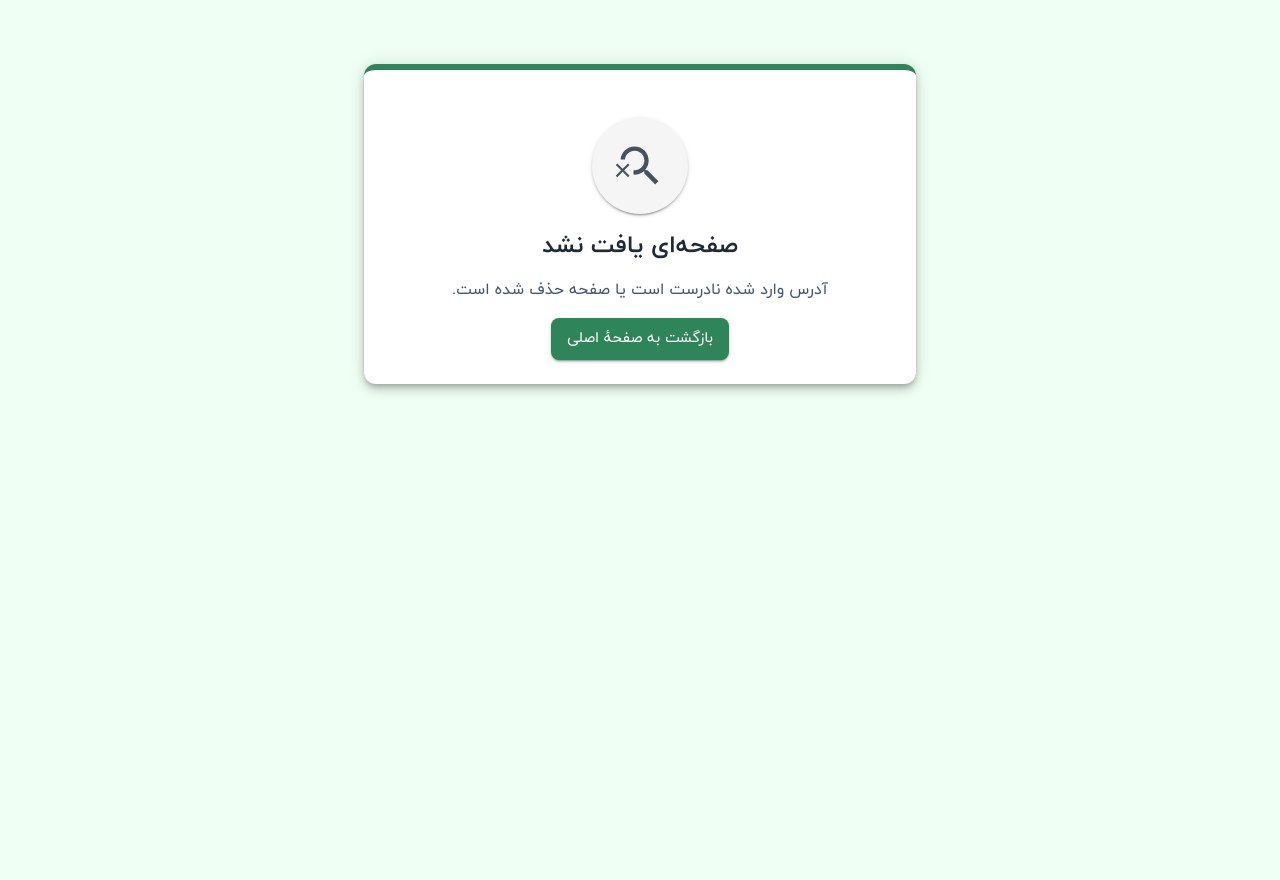
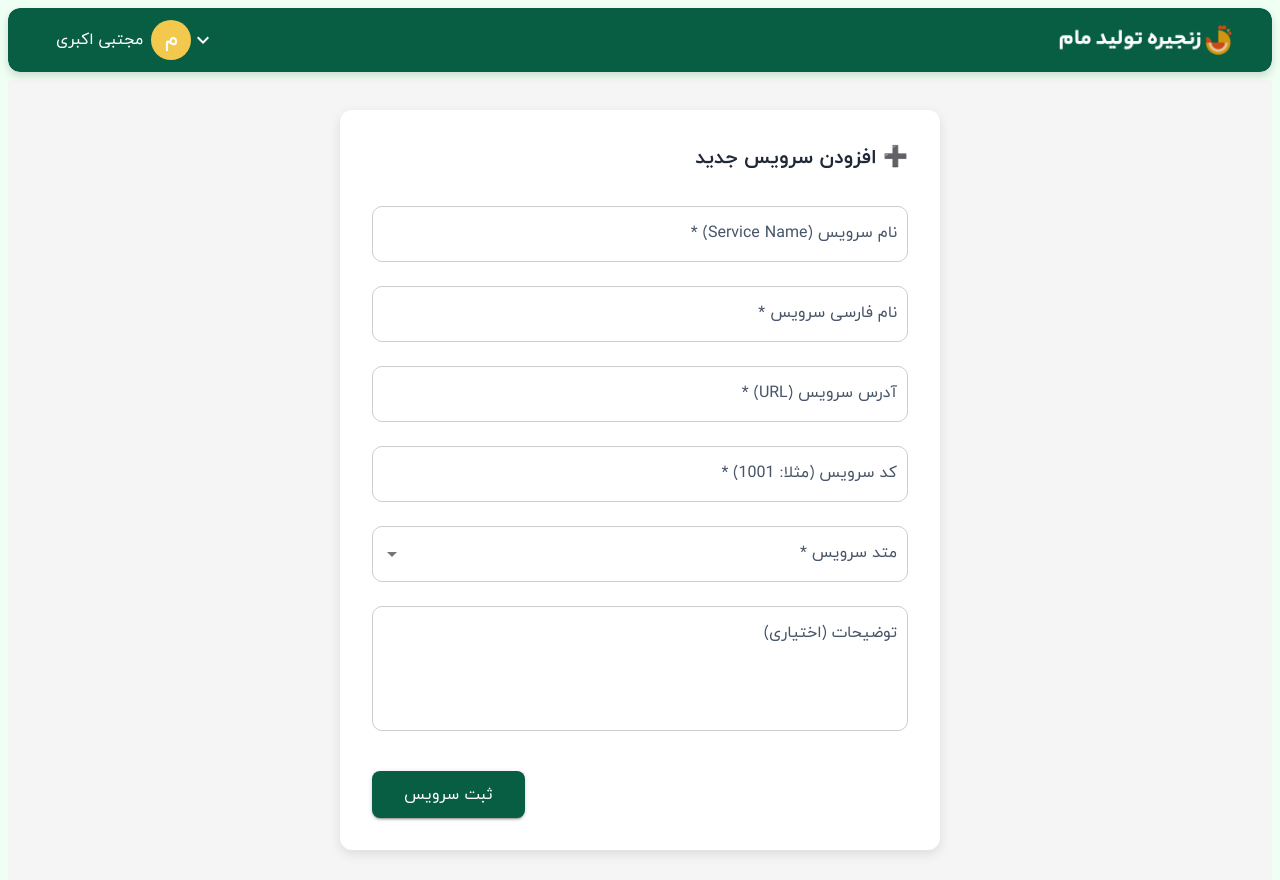
Before and after one commit to SeyedAb2/usermanagement_mockup_react, a React (Vite) app: page /add-service in a window 1280 px wide. Before the commit the page ends 800 px from the top, so only its background shows below. Built offline with nearby package versions, Linux system fonts and the light colour scheme.

Commit message:
update code

```diff
--- a/src/app/providers/AppRouterProvider.tsx
+++ b/src/app/providers/AppRouterProvider.tsx
@@ -13,6 +13,7 @@ const AddPersonnel = lazy(() => import("../../pages/AddPersonnel/AddPersonnel"))
 const UserAccessManagement = lazy(() => import("../../pages/UserAccessManagement/UserAccessManagement"));
 const CategoryPage = lazy(() => import("../../pages/CategoryPage/CategoryPage"));
 const AddPage = lazy(() => import("../../pages/AddPage/AddPage"));
+const AddService = lazy(() => import("../../pages/AddService/AddService"));
 
 const router = createBrowserRouter([
   {
@@ -29,6 +30,7 @@ const router = createBrowserRouter([
       { path: "access-role", element: <UserAccessManagement /> },
       { path: "category-page", element: <CategoryPage /> },
       { path: "add-page", element: <AddPage /> },
+      { path: "add-service", element: <AddService /> },
     ],
   },
 ]);
--- /dev/null
+++ b/src/pages/AddService/AddService.tsx
@@ -0,0 +1,277 @@
+// AddService.jsx (نسخه جدید)
+import {
+  Box,
+  Button,
+  TextField,
+  Typography,
+  MenuItem,
+  ListSubheader,
+} from "@mui/material";
+import { useForm, Controller } from "react-hook-form";
+import { yupResolver } from "@hookform/resolvers/yup";
+import * as yup from "yup";
+import { useNavigate } from "react-router";
+import { toast } from "react-toastify";
+import "react-toastify/dist/ReactToastify.css";
+// فرض بر وجود این فایل
+import { LabelPosition } from "../../shared/utils/textFieldLabelStyleConfig";
+
+
+// =================================================================
+// 0. 💾 داده‌های ساختگی (Mock Data)
+// =================================================================
+
+const mockServiceMethods = [
+  { id: 'POST', name: 'POST', color: '#f57c00' }, // نارنجی
+  { id: 'GET', name: 'GET', color: '#064b35' },   // سبز تیره
+  { id: 'PUT', name: 'PUT', color: '#1976d2' },   // آبی
+  { id: 'PATCH', name: 'PATCH', color: '#8e24aa' }, // بنفش
+  { id: 'DELETE', name: 'DELETE', color: '#d32f2f' }, // قرمز
+];
+
+
+// =================================================================
+// 1. ✅ ولیدیشن (Yup Schema)
+// =================================================================
+const schema = yup.object({
+  serviceName: yup.string().required("نام سرویس (انگلیسی) الزامی است"),
+  serviceFaName: yup.string().required("نام فارسی سرویس الزامی است"),
+  description: yup.string().nullable(),
+  serviceUrl: yup.string().required("آدرس سرویس الزامی است"),
+  serviceMethod: yup.string().oneOf(
+      mockServiceMethods.map(m => m.id),
+      "متد سرویس نامعتبر است"
+  ).required("متد سرویس الزامی است"),
+  serviceCode: yup.string().required("کد سرویس الزامی است"),
+});
+
+
+// =================================================================
+// 2. 🚀 تعریف کامپوننت
+// =================================================================
+export default function AddService() {
+  const navigate = useNavigate();
+
+  const {
+    handleSubmit,
+    control,
+    formState: { errors },
+    reset,
+  } = useForm({
+    resolver: yupResolver(schema),
+    mode: "onChange",
+    defaultValues: {
+      serviceName: "",
+      serviceFaName: "",
+      description: "",
+      serviceUrl: "",
+      serviceMethod: "",
+      serviceCode: "",
+    }
+  });
+
+  // 💡 این تابع در عمل داده‌های سرویس جدید را به API ارسال می‌کند.
+  const onSubmit = () => {
+    // console.log("Add Service Form Data:", data);
+    toast.success("سرویس جدید با موفقیت اضافه شد!");
+    reset();
+    setTimeout(() => navigate("/"), 1500); // بازگشت به صفحه اصلی یا لیست سرویس‌ها
+  };
+
+  // 💡 استایل‌های مشترک برای TextField و Select برای یکپارچگی Label Position
+  const commonInputSx = {
+    "& .MuiOutlinedInput-root": {
+        borderRadius: "10px",
+        "& fieldset": { borderColor: "#ccc" },
+        "&:hover fieldset": { borderColor: "#085E42" },
+        "&.Mui-focused fieldset": { borderColor: "#085E42" },
+    },
+    // فرض بر این است که LabelPosition تابع استایل‌دهی RTL را اعمال می‌کند
+    ...LabelPosition({ right: 25, rightActive: 30 }),
+  };
+
+
+  return (
+    <Box
+      sx={{
+        bgcolor: "#f5f5f5",
+        minHeight: "100vh",
+        display: "flex",
+        justifyContent: "center",
+        alignItems: "center",
+        p: 3,
+        direction: "rtl", // برای اطمینان از راست به چپ بودن کلی فرم
+      }}
+    >
+      <Box
+        component="form"
+        onSubmit={handleSubmit(onSubmit)}
+        sx={{
+          bgcolor: "#fff",
+          p: 4,
+          borderRadius: "12px",
+          width: "100%",
+          maxWidth: 600,
+          boxShadow: "0 4px 12px rgba(0,0,0,0.1)",
+          display: "flex",
+          flexDirection: "column",
+          gap: 3,
+        }}
+      >
+        <Typography
+          variant="h6"
+          sx={{ fontWeight: "bold", mb: 1, textAlign: "right" }}
+        >
+          ➕ افزودن سرویس جدید
+        </Typography>
+
+        {/* 1. 🔹 نام سرویس (انگلیسی - اجباری) */}
+        <Controller
+          name="serviceName"
+          control={control}
+          render={({ field }) => (
+            <TextField
+              {...field}
+              label="نام سرویس (Service Name) *"
+              fullWidth
+              error={!!errors.serviceName}
+              helperText={errors.serviceName?.message}
+              variant="outlined"
+              sx={commonInputSx}
+            />
+          )}
+        />
+
+        {/* 2. 🔹 نام فارسی سرویس (اجباری) */}
+        <Controller
+          name="serviceFaName"
+          control={control}
+          render={({ field }) => (
+            <TextField
+              {...field}
+              label="نام فارسی سرویس *"
+              fullWidth
+              error={!!errors.serviceFaName}
+              helperText={errors.serviceFaName?.message}
+              variant="outlined"
+              sx={commonInputSx}
+            />
+          )}
+        />
+
+        {/* 3. 🔹 آدرس سرویس (اجباری) */}
+        <Controller
+          name="serviceUrl"
+          control={control}
+          render={({ field }) => (
+            <TextField
+              {...field}
+              label="آدرس سرویس (URL) *"
+              fullWidth
+              error={!!errors.serviceUrl}
+              helperText={errors.serviceUrl?.message}
+              variant="outlined"
+              sx={commonInputSx}
+            />
+          )}
+        />
+
+        {/* 4. 🔹 کد سرویس (اجباری) */}
+        <Controller
+          name="serviceCode"
+          control={control}
+          render={({ field }) => (
+            <TextField
+              {...field}
+              label="کد سرویس (مثلا: 1001) *"
+              fullWidth
+              error={!!errors.serviceCode}
+              helperText={errors.serviceCode?.message}
+              variant="outlined"
+              sx={commonInputSx}
+            />
+          )}
+        />
+
+        {/* 5. 🔹 متد سرویس (اجباری - Single Select) */}
+        <Controller
+          name="serviceMethod"
+          control={control}
+          render={({ field }) => (
+            <TextField
+              {...field}
+              select
+              label="متد سرویس *"
+              fullWidth
+              error={!!errors.serviceMethod}
+              helperText={errors.serviceMethod?.message}
+              variant="outlined"
+              sx={commonInputSx}
+              // ✅ اضافه کردن InputLabelProps برای راست به چپ کردن Label در حالت انتخاب نشده
+              InputLabelProps={{
+                sx: { right: 0, left: "auto" },
+              }}
+            >
+              <ListSubheader sx={{ textAlign: 'right', fontWeight: 'bold' }}>انتخاب متد:</ListSubheader>
+              {mockServiceMethods.map((method) => (
+                <MenuItem
+                  key={method.id}
+                  value={method.id}
+                  sx={{ justifyContent: 'flex-end' }}
+                >
+                  <Box
+                    sx={{
+                      fontWeight: 'bold',
+                      fontSize: '0.9rem',
+                      color: 'white',
+                      bgcolor: method.color,
+                      p: '2px 8px',
+                      borderRadius: '4px'
+                    }}
+                  >
+                    {method.name}
+                  </Box>
+                </MenuItem>
+              ))}
+            </TextField>
+          )}
+        />
+
+        {/* 6. 🔹 توضیحات (اختیاری) */}
+        <Controller
+          name="description"
+          control={control}
+          render={({ field }) => (
+            <TextField
+              {...field}
+              label="توضیحات (اختیاری)"
+              fullWidth
+              multiline
+              minRows={4}
+              variant="outlined"
+              sx={commonInputSx}
+            />
+          )}
+        />
+
+        {/* 🔹 دکمه ثبت */}
+        <Box sx={{ display: "flex", justifyContent: "flex-end", mt: 2 }}>
+          <Button
+            type="submit"
+            variant="contained"
+            sx={{
+              bgcolor: "#085E42",
+              "&:hover": { bgcolor: "#064b35" },
+              px: 4,
+              py: 1.2,
+              fontSize: "1rem",
+              borderRadius: "8px",
+            }}
+          >
+            ثبت سرویس
+          </Button>
+        </Box>
+      </Box>
+    </Box>
+  );
+}
--- a/src/pages/dashboard/Dashboard.tsx
+++ b/src/pages/dashboard/Dashboard.tsx
@@ -37,7 +37,7 @@ const USER_MANAGEMENT_ITEMS: DashboardItem[] = [
 const DEVELOPER_ITEMS: DashboardItem[] = [
   { id: 7, label: "مدیریت صفحات", icon: <Description />, path: "/add-page" },
   { id: 8, label: "گروه بندی صفحات", icon: <DeveloperBoard />, path: "/category-page" },
-  { id: 9, label: "سرویس", icon: <Terminal />, path: "" },
+  { id: 9, label: "سرویس", icon: <Terminal />, path: "add-service" },
 ];
 
 // ------------------ داده‌های فلوچارت جدید ------------------
```
